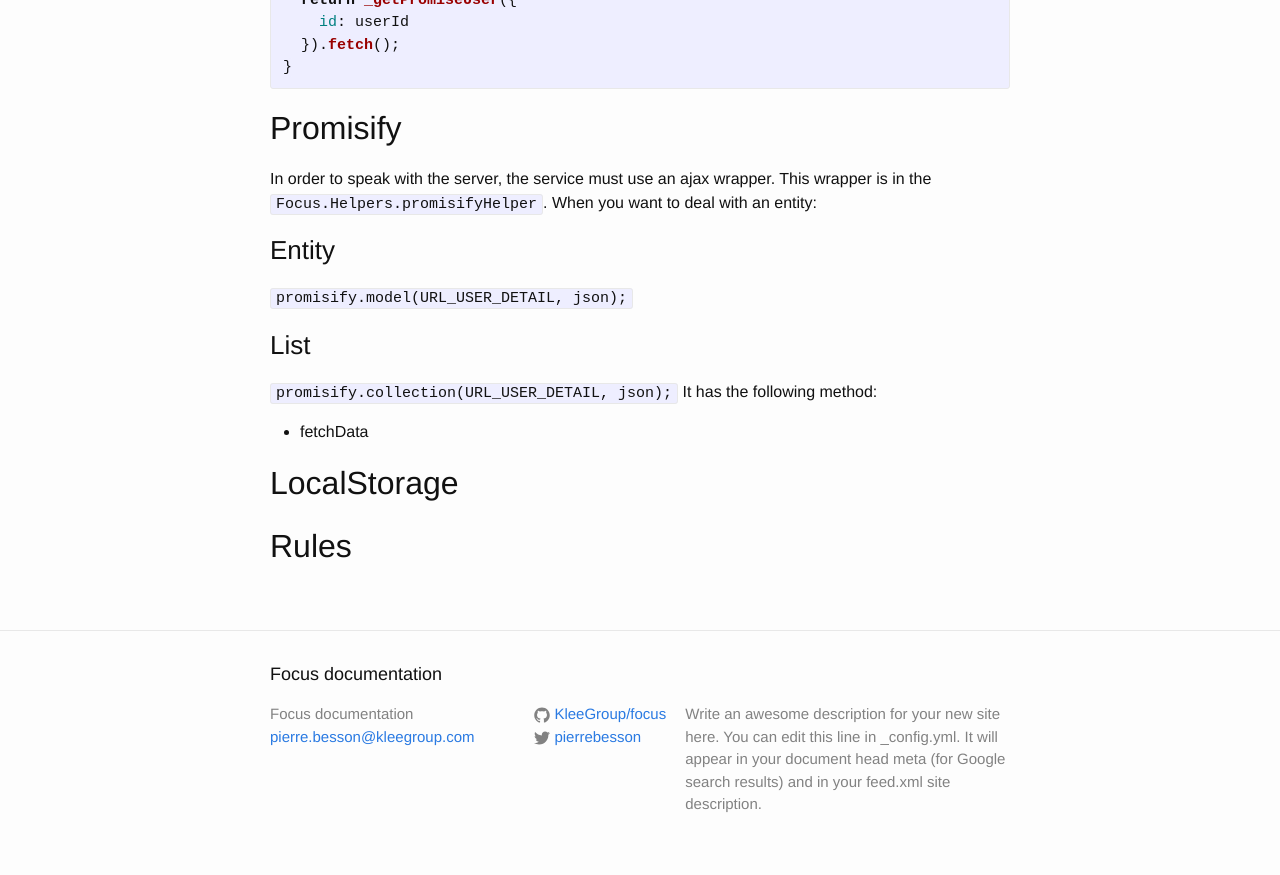
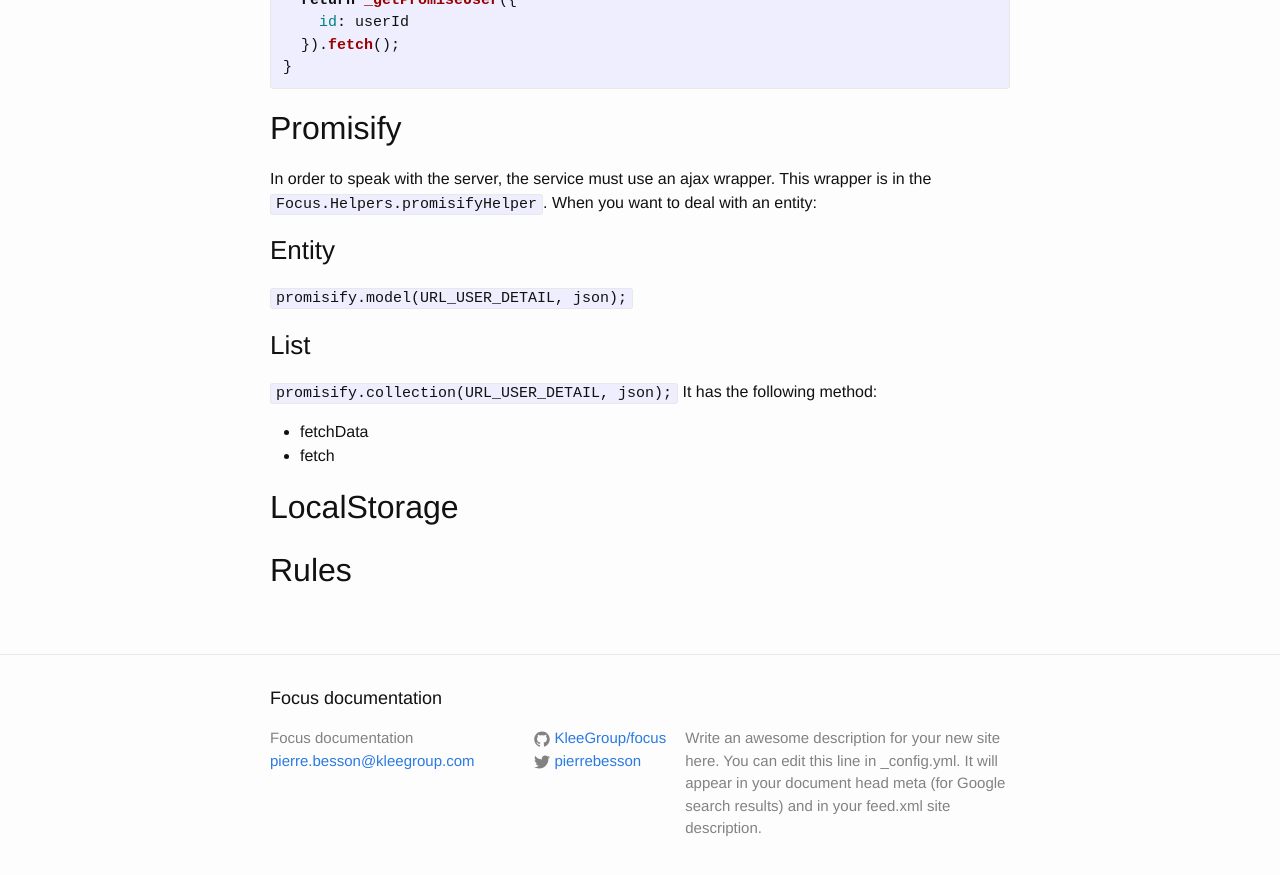
Before and after one commit to klee-contrib/focus-docs, a Jekyll site: the page built from _posts/2014-01-12-service.md, in a window 1280 px wide and 900 px high, scrolled down 1181 px. Shown: the top 875 px of the window. Built offline with Jekyll 4.4.1, drawn with Linux system fonts in a browser that asks for light colours.

Commit message:
update services and template doc.

```diff
--- a/_posts/2014-01-12-service.md
+++ b/_posts/2014-01-12-service.md
@@ -42,7 +42,9 @@ When you want to deal with an entity:
 
 `promisify.collection(URL_USER_DETAIL, json);`
 It has the following method:
+
 - fetchData
+- fetch
 
 ## LocalStorage
 
```
Also changed, not shown: _posts/2014-11-25-templates.md (+2 -0 lines).
